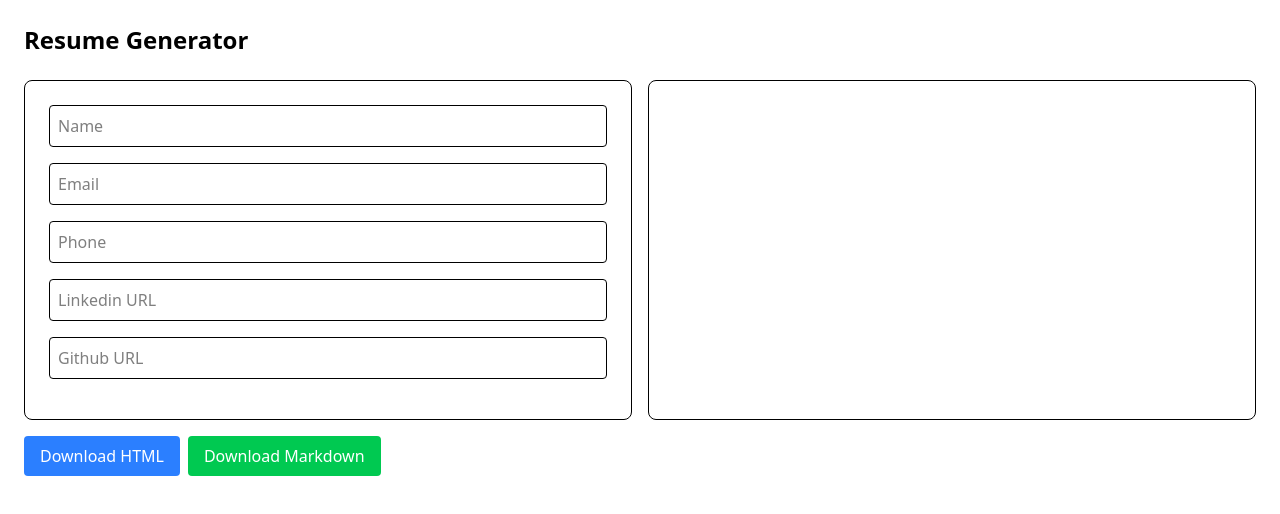
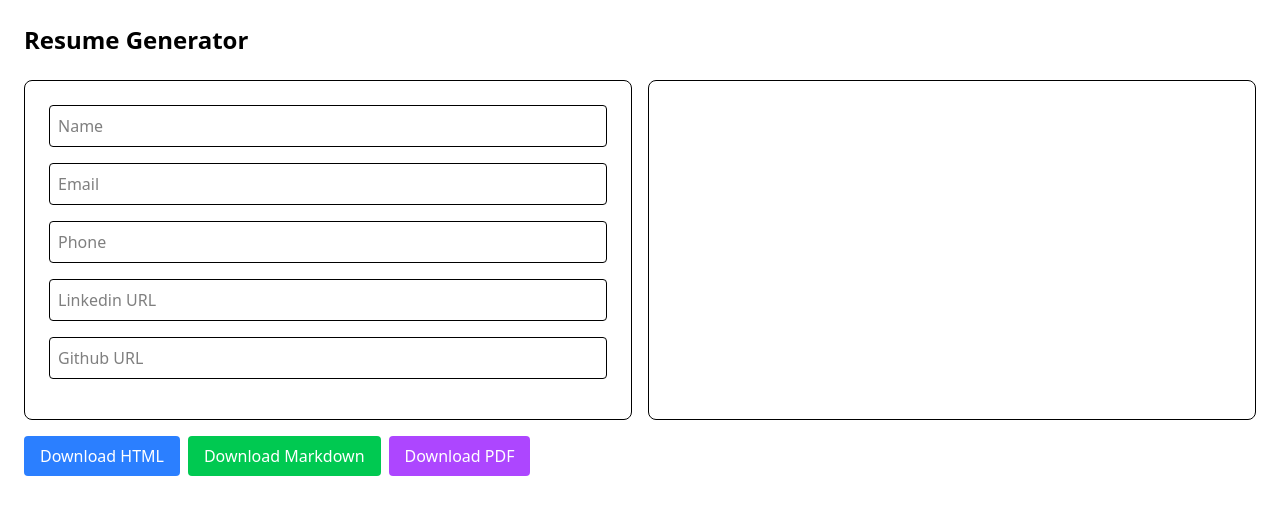
Before and after one commit to AyKrimino/resume-generator, a Next.js app in the folder frontend/: page / in a window 1280 px wide. Shown: the top 514 px of the page. Built offline with nearby package versions, Linux system fonts and the light colour scheme; no server answers.

Commit message:
feat: complete PDF download functionality with frontend-backend integration

```diff
--- a/frontend/package.json
+++ b/frontend/package.json
@@ -9,6 +9,7 @@
     "lint": "eslint"
   },
   "dependencies": {
+    "axios": "^1.12.2",
     "next": "15.5.4",
     "postcss": "^8.5.6",
     "react": "19.1.0",
--- a/frontend/src/app/page.tsx
+++ b/frontend/src/app/page.tsx
@@ -1,8 +1,10 @@
 "use client";
 
 import ResumePreview from "@/components/ResumePreview";
+import apiClient from "@/lib/axios";
 import { downloadFile } from "@/utils/downloadFile";
 import { useRef, useState } from "react";
+import { blob } from "stream/consumers";
 
 export default function Home() {
   const [name, setName] = useState("");
@@ -27,6 +29,23 @@ ${linkedinUrl ? `[LinkedIn](${linkedinUrl})` : ""}
 ${githubUrl ? `[GitHub](${githubUrl})` : ""}
 `.trim();
     downloadFile(markdownContent, "resume.md", "text/markdown");
+  };
+
+  const handleDownloadPDFClick = async () => {
+    const htmlContent = previewRef.current.innerHTML;
+
+    try {
+      const response = await apiClient.post(
+        "/generate-pdf",
+        { htmlContent },
+        { responseType: "blob" }
+      );
+      const pdfContent = response.data;
+      downloadFile(pdfContent, "resume.pdf", "text/pdf");
+    } catch (error) {
+      console.log(`Failed to generate pdf ${error}`);
+      throw error;
+    }
   };
 
   return (
@@ -98,6 +117,13 @@ ${githubUrl ? `[GitHub](${githubUrl})` : ""}
         >
           Download Markdown
         </button>
+        <button
+          type="button"
+          onClick={handleDownloadPDFClick}
+          className="px-4 py-2 bg-purple-500 text-white rounded hover:bg-purple-600 ml-2 cursor-pointer"
+        >
+          Download PDF
+        </button>
       </div>
     </main>
   );
--- /dev/null
+++ b/frontend/src/lib/axios.ts
@@ -0,0 +1,11 @@
+import axios from "axios";
+
+const apiClient = axios.create({
+  baseURL: process.env.NEXT_PUBLIC_API_BASE_URL || "http://localhost:4000",
+  timeout: 1000,
+  headers: {
+    "Content-Type": "application/json",
+  },
+});
+
+export default apiClient;
```
Also changed, not shown: 2 other files (tests, documents, lock files or other folders).
